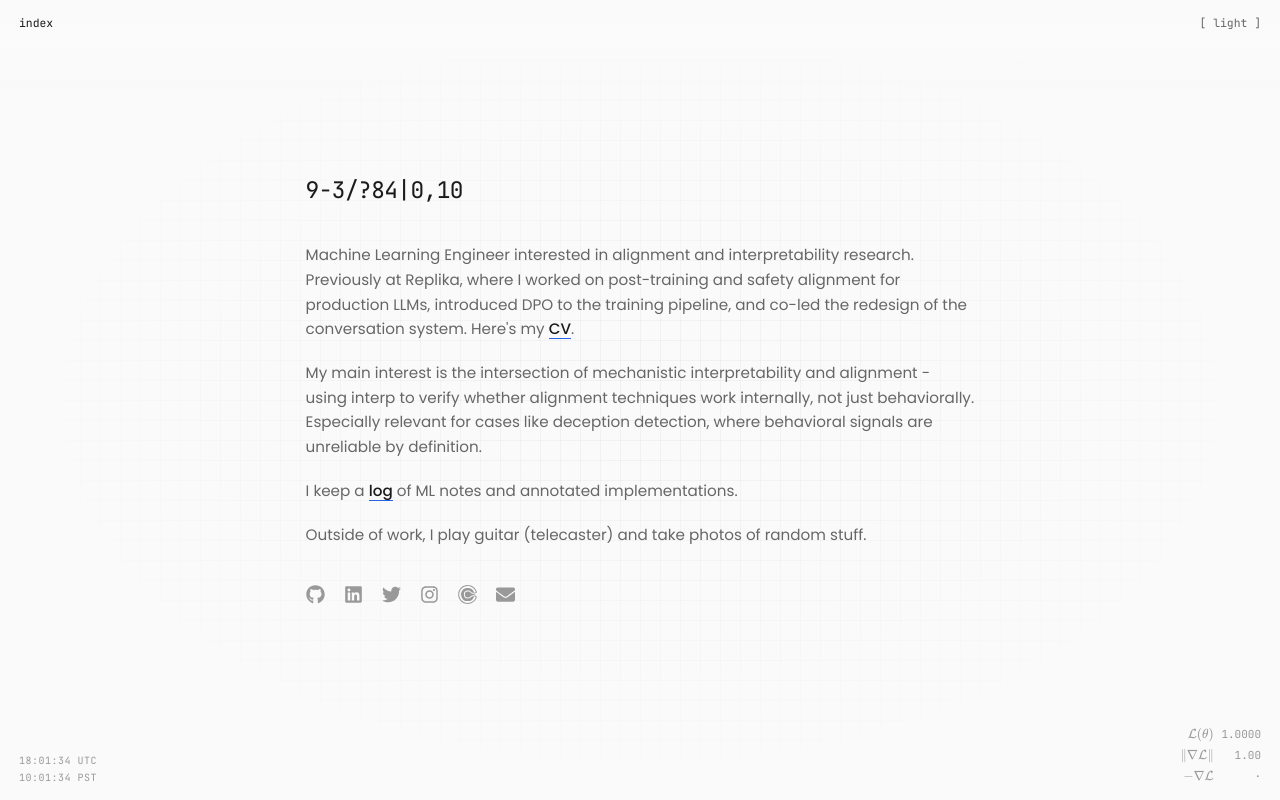
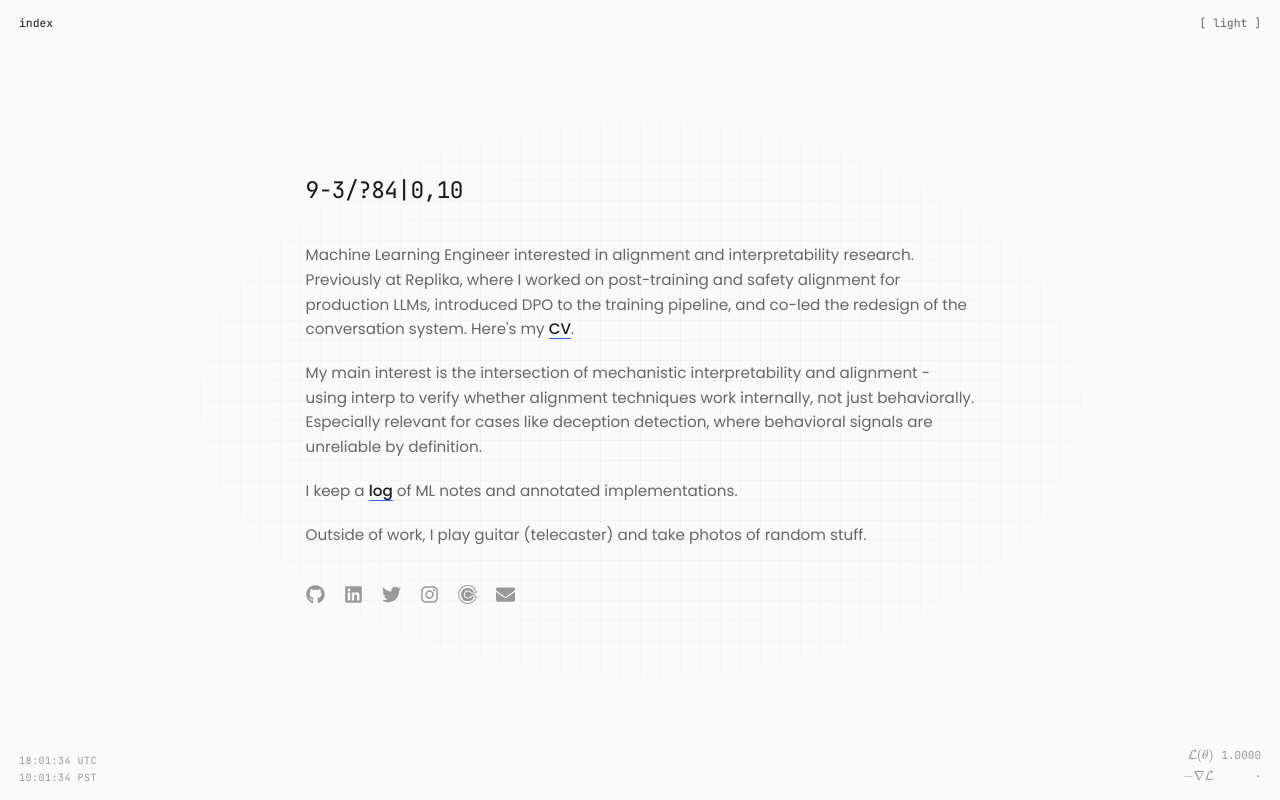
Before and after one commit to esceptico/website, a Next.js app: page / in a window 1280 px wide. Built offline with nearby package versions, Linux system fonts and the light colour scheme.

Commit message:
remove gradnorm

```diff
--- a/src/app/ClientLayout.tsx
+++ b/src/app/ClientLayout.tsx
@@ -30,19 +30,16 @@ function getSlugFromPath(pathname: string): string | null {
 // Pre-render static KaTeX symbols (only runs once)
 const katexSymbols = {
   loss: katex.renderToString('\\mathcal{L}(\\theta)', { throwOnError: false }),
-  gradNorm: katex.renderToString('\\|\\nabla\\mathcal{L}\\|', { throwOnError: false }),
   gradDir: katex.renderToString('-\\nabla\\mathcal{L}', { throwOnError: false }),
   converged: katex.renderToString('\\checkmark', { throwOnError: false }),
 };
 
 function OptimizationStats({
   loss,
-  gradNorm,
   gradientDir,
   converged
 }: {
   loss: number;
-  gradNorm: number;
   gradientDir: string;
   converged: boolean;
 }) {
@@ -77,10 +74,6 @@ function OptimizationStats({
           {loss.toFixed(4)}
         </span>
 
-        {/* ‖∇L‖ row */}
-        <span className="flex justify-end" dangerouslySetInnerHTML={{ __html: katexSymbols.gradNorm }} />
-        <span className="font-mono text-right">{gradNorm.toFixed(2)}</span>
-
         {/* −∇L row */}
         <span className="flex justify-end" dangerouslySetInnerHTML={{ __html: katexSymbols.gradDir }} />
         <span className="font-mono text-right">{gradientDir}</span>
@@ -110,7 +103,6 @@ export default function ClientLayout({
   const pathname = usePathname();
   const [timestamps, setTimestamps] = useState({ utc: '', pst: '' });
   const [loss, setLoss] = useState(1.0);
-  const [gradNorm, setGradNorm] = useState(1.0);
   const [gradientDir, setGradientDir] = useState('·');
   const [converged, setConverged] = useState(false);
   const [globalMin, setGlobalMin] = useState({ x: 0, y: 0 });
@@ -160,12 +152,7 @@ export default function ClientLayout({
       const distY = e.clientY - globalMin.y;
       const distance = Math.sqrt(distX * distX + distY * distY);
       const maxDist = Math.sqrt(window.innerWidth ** 2 + window.innerHeight ** 2);
-      const normalizedDist = distance / maxDist;
-      const normalizedLoss = normalizedDist * normalizedDist; // L = (d/maxDist)²
-
-      // Gradient norm analytically derived: ‖∇L‖ = 2d/maxDist² = 2(d/maxDist)/maxDist
-      // Normalized for display: ‖∇L‖ = 2 × (d/maxDist) = 2√L
-      const gradientNorm = 2 * normalizedDist; // ~0-15 range typically
+      const normalizedLoss = (distance * distance) / (maxDist * maxDist); // L = d²/maxDist² // ~0-15 range typically
 
       // Check for convergence (within 30px radius)
       if (distance < 30 && !converged) {
@@ -173,7 +160,6 @@ export default function ClientLayout({
       }
 
       setLoss(normalizedLoss);
-      setGradNorm(gradientNorm);
       setGradientDir(getGradientArrow(distX, distY));
     };
 
@@ -258,7 +244,6 @@ export default function ClientLayout({
             {/* Bottom right: optimization stats */}
             <OptimizationStats
               loss={loss}
-              gradNorm={gradNorm}
               gradientDir={gradientDir}
               converged={converged}
             />
```
